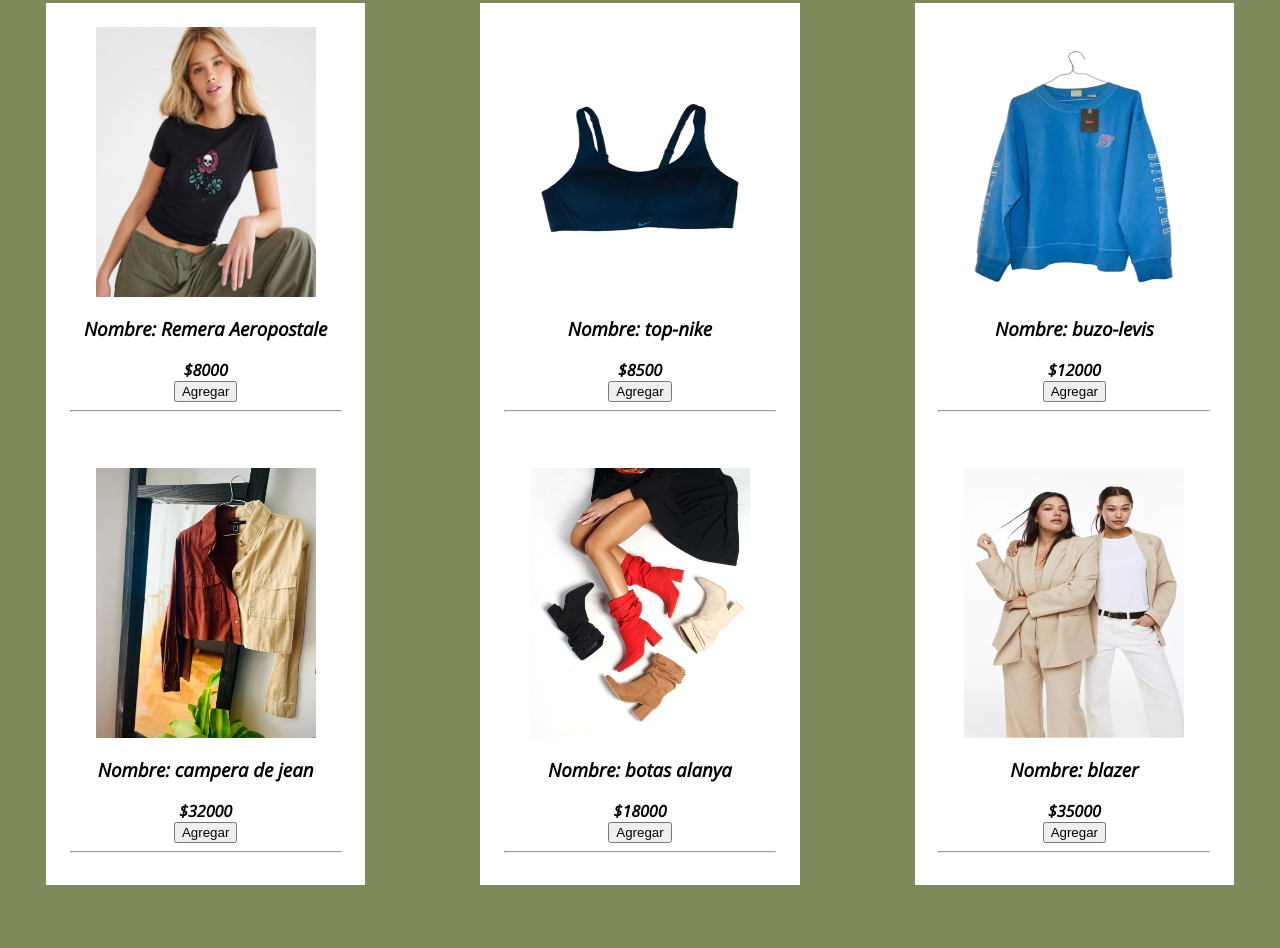
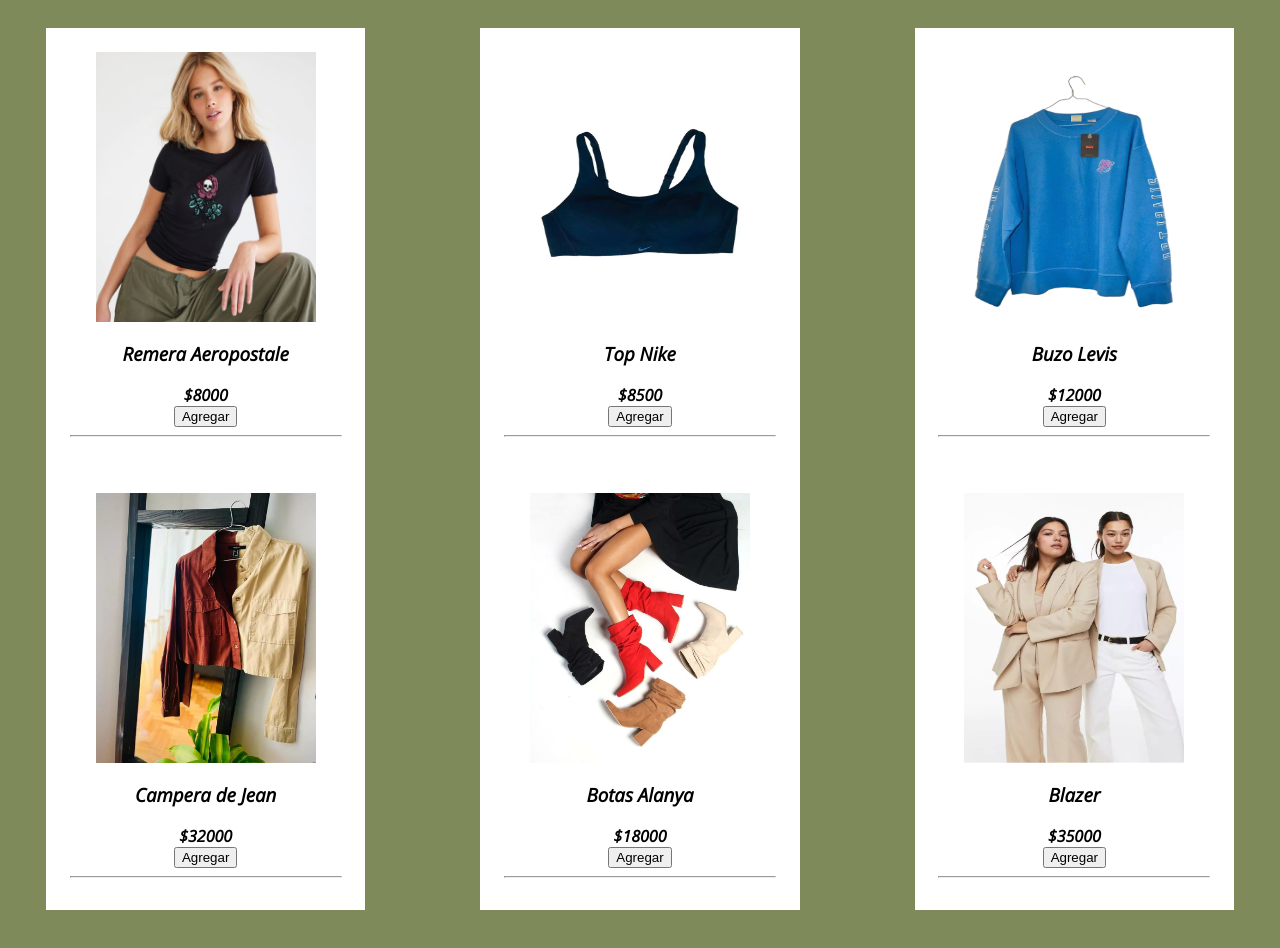
Before and after one commit to agustinabfarias/Poral, a plain HTML site: page TP/index.html in a window 1280 px wide. Shown: the part 630-1578 px from the top of the page. Drawn offline with nearby package versions, Linux system fonts and the light colour scheme.

Commit message:
json, fetch y correcciones de carrito

```diff
--- /dev/null
+++ b/TP/data.json
@@ -0,0 +1,8 @@
+[
+    { "id": 1, "nombre": "Remera Aeropostale", "precio": 8000, "img": "./img/remera-aeropostale.jpg" },
+    { "id": 2, "nombre": "Top Nike", "precio": 8500, "img": "./img/top-nike.jpg" },
+    { "id": 3, "nombre": "Buzo Levis", "precio": 12000, "img": "./img/buzo-levis.jpg" },
+    { "id": 4, "nombre": "Campera de Jean", "precio": 32000, "img": "./img/campera-jean.jpg" },
+    { "id": 5, "nombre": "Botas Alanya", "precio": 18000, "img": "./img/botas.jpeg" },
+    { "id": 6, "nombre": "Blazer", "precio": 35000, "img": "./img/blazer.jpg" }
+]
--- a/TP/main.js
+++ b/TP/main.js
@@ -1,16 +1,15 @@
-//Hola profe, hasta acá pude llegar con mi entrega. Tengo problemas con el storage ya que me marca de entrada que tengo 6 elementos en el carrito. Los cuales son los que estan en el array de productos. Hay algo mal ordenado o me falta cambiar alguna parte especifica del código? Espero sus correcciones, Muchas gracias!!
+//ENTREGA FINAL
 
-//Tercera Pre-Entrega
 
 //productos del e-commerce
-const stockProductos = [
-  { id: 1, nombre: "Remera Aeropostale", precio: 8000, img: './img/remera-aeropostale.jpg' },
-  { id: 2, nombre: "top-nike", precio: 8500, img:'./img/top-nike.jpg' },
-  { id: 3, nombre: "buzo-levis", precio: 12000, img:'./img/buzo-levis.jpg' },
-  { id: 4, nombre: "campera de jean", precio: 32000, img:'./img/campera-jean.jpg' },
-  { id: 5, nombre: "botas alanya", precio: 18000, img:'./img/botas.jpeg' },
-  { id: 6, nombre: "blazer", precio: 35000, img:'./img/blazer.jpg' },
-];
+// const stockProductos = [
+//   { id: 1, nombre: "Remera Aeropostale", precio: 8000, img: './img/remera-aeropostale.jpg' },
+//   { id: 2, nombre: "top-nike", precio: 8500, img:'./img/top-nike.jpg' },
+//   { id: 3, nombre: "buzo-levis", precio: 12000, img:'./img/buzo-levis.jpg' },
+//   { id: 4, nombre: "campera de jean", precio: 32000, img:'./img/campera-jean.jpg' },
+//   { id: 5, nombre: "botas alanya", precio: 18000, img:'./img/botas.jpeg' },
+//   { id: 6, nombre: "blazer", precio: 35000, img:'./img/blazer.jpg' },
+// ];
 
 const contenedorProductos=document.getElementById("contenedor-productos")
 //boton eliminar
@@ -19,8 +18,12 @@ const vaciar = document.getElementById("eliminar")
 const contadorCarrito = document.getElementById("contadorCarrito");
 
 let carrito = [];
+let precioTotal = document.getElementById("precioTotal");
+precioTotal.innerText = "0";
+
+
 //carrito en el storage
-localStorage.setItem("carrito", JSON.stringify(stockProductos));
+localStorage.setItem("carrito", JSON.stringify(carrito));
 
 let carritoStorage = JSON.parse(localStorage.getItem("carrito")) || [];
 
@@ -28,39 +31,53 @@ if (!carritoStorage.length) {
   localStorage.setItem("carrito", JSON.stringify([]));
 }
 
-//productos en el document
-stockProductos.forEach((producto) => {
+let data;
+
+const stockProductos = async () => {
+  try {
+    const response = await fetch("./data.json");
+    data = await response.json();
+
+    data.forEach((post) => {
       let div = document.createElement("div");
       div.innerHTML = `
-    <img src=${producto.img} alt= "">
-    <h3>Nombre: ${producto.nombre}</h3>
-    <b class="precio-producto">$${producto.precio}</b>
-    <button id="agregar${producto.id}" class="boton-agregar">Agregar</button>
+          <img src=${post.img} alt= "">
+          <h3> ${post.nombre}</h3>
+          <b class="precio-producto">$${post.precio}</b>
+          <button id="agregar${post.id}" class="boton-agregar">Agregar</button>
           <hr />
           `;
           contenedorProductos.append(div);
 
-  const boton =document.getElementById(`agregar${producto.id}`)
-  boton.addEventListener
+          const boton =document.getElementById(`agregar${post.id}`)
 
           boton.addEventListener('click', () => {
-    agregarAlCarrito(producto.id)
+            agregarAlCarrito(post.id)
           })
     });
+  } catch (error) {
+    console.log(error);
+  }
+};
+
+stockProductos();
+
+
 
 //agregar productos al carrito
 const agregarAlCarrito = (productoId) => {
-  const item = stockProductos.find((producto) => producto.id === productoId)
+  const item = data.find((post) => post.id === productoId)
   carrito.push(item)
   localStorage.setItem('carrito', JSON.stringify(carrito))
   console.log(carrito)
+  precioTotal.innerText = (parseInt(precioTotal.innerText) + item.precio).toString();
   actualizarCarrito();
 }
 
 //actualizar carrito
 
 const actualizarCarrito = () =>{
-  contadorCarrito.innerHTML = carrito.length
+  contadorCarrito.innerHTML = carrito.length;
 }
 
 // Cargar carrito del localStorage
@@ -68,7 +85,7 @@ carrito = carritoStorage.slice();
 actualizarCarrito();
 console.log(carrito)
 
-// //vaciar el carrito
+//vaciar el carrito
 vaciar.addEventListener("click", () => {
   localStorage.clear();
   console.clear();
```
Also changed, not shown: TP/index.html (+1 -1 lines). Lines whose indentation alone changed are shown as unchanged.
